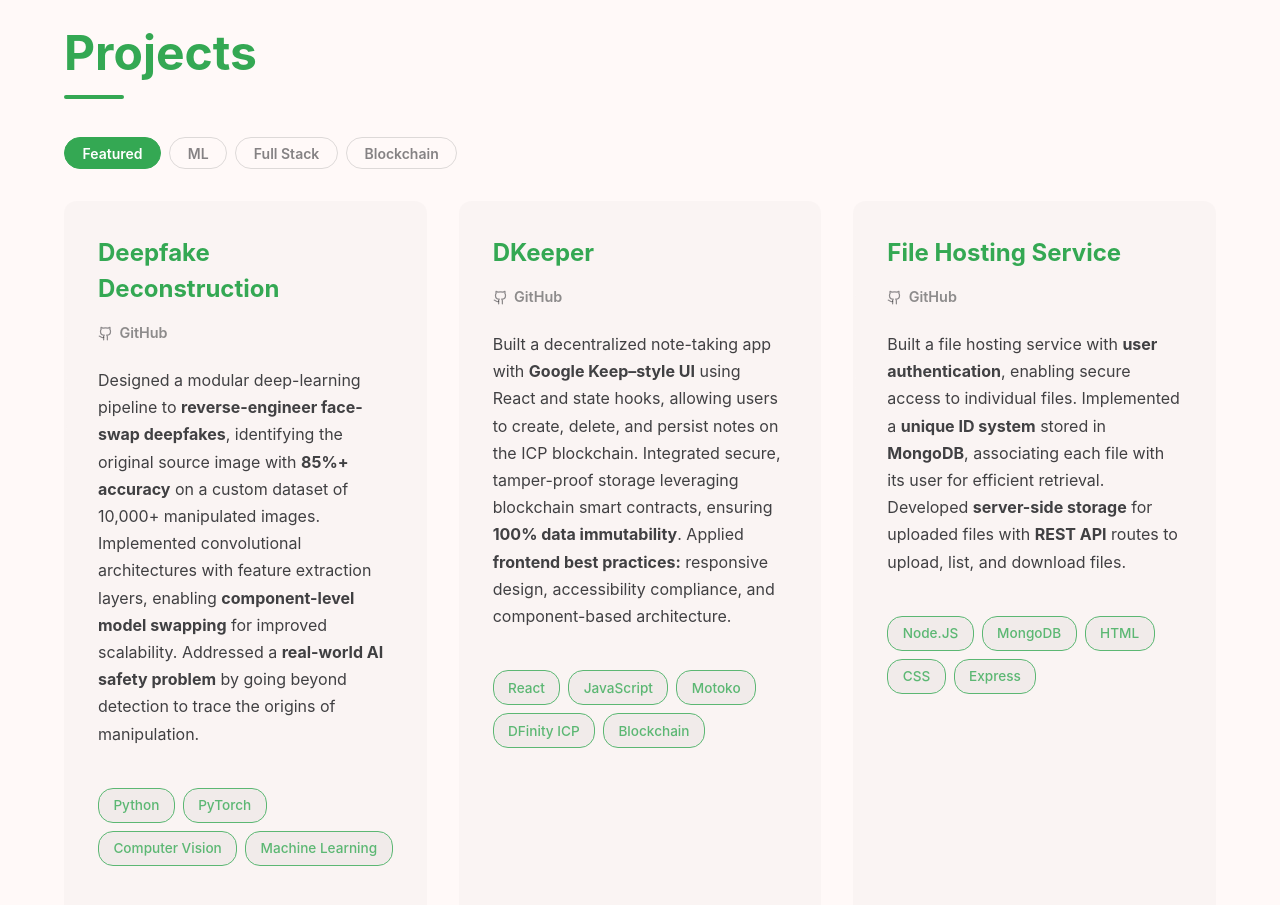
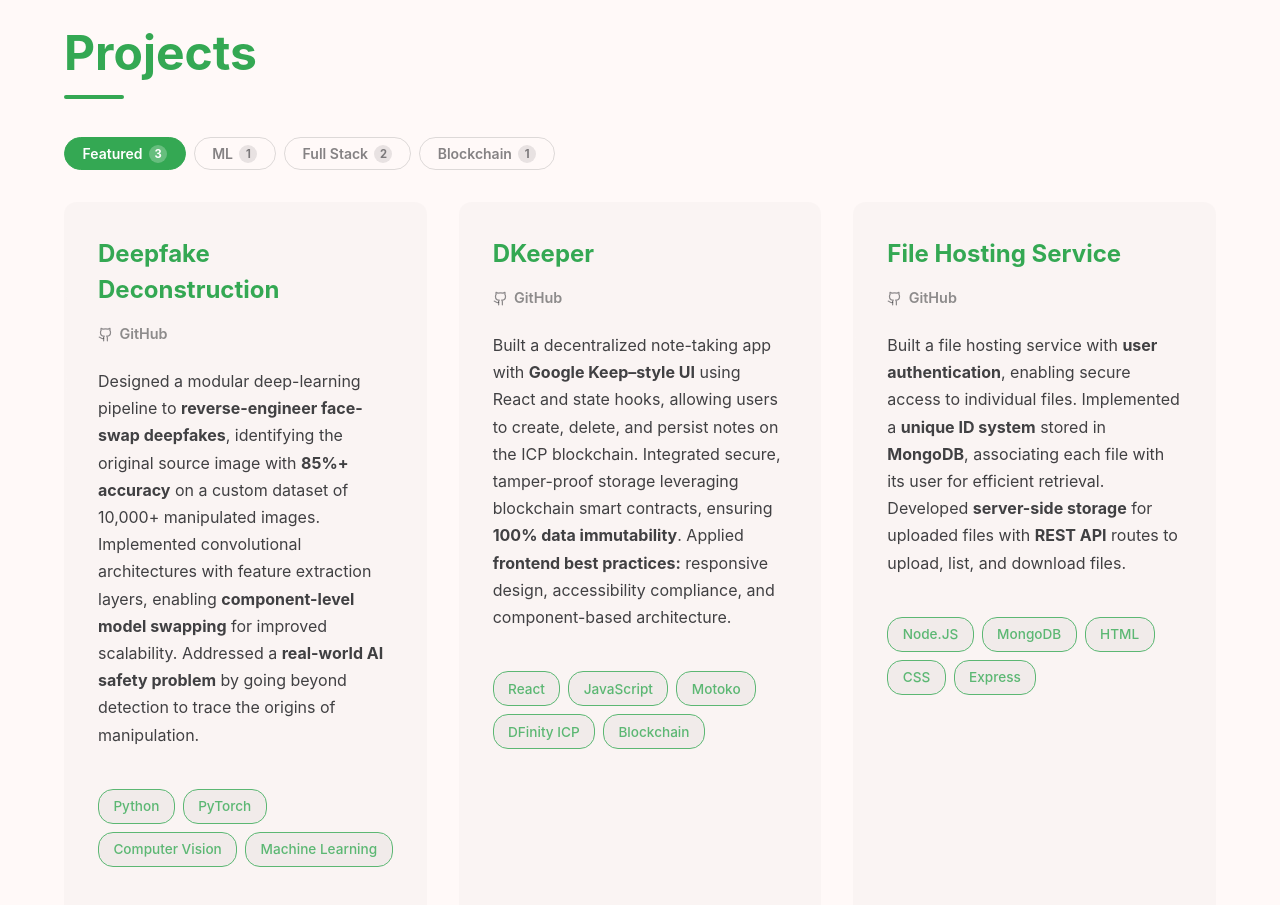
Before and after one commit to vpk-11/portfolio, a React (Vite) app: page / in a window 1280 px wide. Shown: the part 4980-5885 px from the top of the page. Built offline with nearby package versions, Linux system fonts and the light colour scheme.

Commit message:
Update projects view

```diff
--- a/src/components/Projects/Projects.scss
+++ b/src/components/Projects/Projects.scss
@@ -10,9 +10,12 @@
   display: grid;
   grid-template-columns: repeat(auto-fit, minmax(320px, 1fr));
   gap: 2rem;
+  min-height: 420px;
+  align-items: stretch;
 
   @include respond-to(mobile) {
     grid-template-columns: 1fr;
+    min-height: 0;
   }
 }
 
@@ -24,6 +27,7 @@
   @include card-base;
   display: flex;
   flex-direction: column;
+  height: 100%;
   position: relative;
   overflow: hidden;
 
@@ -110,6 +114,19 @@
 
     .tech-tag {
       opacity: 1;
+    }
+  }
+
+  // ── Featured variant ─────────────────────────
+  &--featured {
+    .theme-dark & {
+      background: rgba($green-dark, 0.05);
+      border-color: rgba($green-dark, 0.2);
+    }
+
+    .theme-light & {
+      background: rgba($green-light, 0.04);
+      border-color: rgba($green-light, 0.18);
     }
   }
 }
@@ -210,6 +227,34 @@
   50%       { opacity: 0.5; transform: scale(0.8); }
 }
 
+// ============================================
+// FEATURED BADGE — absolute top right (offset if live badge present)
+// ============================================
+
+.featured-badge {
+  position: absolute;
+  top: 1rem;
+  right: 1rem;
+  display: inline-flex;
+  align-items: center;
+  font-size: 0.72rem;
+  font-weight: 700;
+  letter-spacing: 0.5px;
+  padding: 0.3rem 0.75rem;
+  border-radius: 20px;
+
+  .theme-light & {
+    background: rgba($green-light, 0.12);
+    color: $green-light;
+    border: 1px solid rgba($green-light, 0.3);
+  }
+
+  .theme-dark & {
+    background: rgba($green-dark, 0.12);
+    color: $green-dark;
+    border: 1px solid rgba($green-dark, 0.3);
+  }
+}
 
 // ============================================
 // PROJECT LINKS
@@ -281,3 +326,79 @@
 
   &:focus:not(:focus-visible) { outline: none; }
 }
+
+.pr-tab-count {
+  font-size: 0.72rem;
+  font-weight: 700;
+  padding: 0.1rem 0.45rem;
+  border-radius: 10px;
+
+  .theme-light & { background: rgba($light-text, 0.08); color: rgba($light-text, 0.6); }
+  .theme-dark &  { background: rgba($dark-text, 0.08);  color: rgba($dark-text, 0.55); }
+
+  .pr-tab.active & {
+    .theme-light & { background: rgba($light-bg, 0.3); color: $light-bg; }
+    .theme-dark &  { background: rgba($dark-bg, 0.25); color: $dark-bg; }
+  }
+}
+// ============================================
+// TABS (added)
+// ============================================
+
+.pr-tabs {
+  display: flex;
+  flex-wrap: wrap;
+  gap: 0.5rem;
+  margin-bottom: 2rem;
+}
+
+.pr-tab {
+  display: inline-flex;
+  align-items: center;
+  gap: 0.4rem;
+  padding: 0.4rem 1.1rem;
+  border-radius: 20px;
+  border: 1px solid;
+  font-size: 0.875rem;
+  font-weight: 600;
+  cursor: pointer;
+  background: transparent;
+  transition: all 0.2s ease;
+
+  .theme-light & {
+    border-color: rgba($light-text, 0.15);
+    color: rgba($light-text, 0.55);
+    &:hover { border-color: $green-light; color: $green-light; }
+    &.active {
+      background: $green-light; border-color: $green-light; color: #fff;
+      .pr-tab-count { background: rgba(255,255,255,0.25); color: #fff; }
+    }
+  }
+
+  .theme-dark & {
+    border-color: rgba($dark-text, 0.15);
+    color: rgba($dark-text, 0.5);
+    &:hover { border-color: $green-dark; color: $green-dark; }
+    &.active {
+      background: $green-dark; border-color: $green-dark; color: $dark-bg;
+      .pr-tab-count { background: rgba($dark-bg, 0.2); color: $dark-bg; }
+    }
+  }
+
+  &:focus:not(:focus-visible) { outline: none; }
+}
+
+.pr-tab-count {
+  display: inline-flex;
+  align-items: center;
+  justify-content: center;
+  min-width: 18px;
+  height: 18px;
+  padding: 0 5px;
+  border-radius: 9px;
+  font-size: 0.7rem;
+  font-weight: 700;
+
+  .theme-light & { background: rgba($light-text, 0.1); color: rgba($light-text, 0.55); }
+  .theme-dark &  { background: rgba($dark-text, 0.1);  color: rgba($dark-text, 0.5); }
+}
--- a/src/components/Projects/Projects.tsx
+++ b/src/components/Projects/Projects.tsx
@@ -64,6 +64,7 @@
                 onClick={() => setActiveTab(tab)}
               >
                 {tab}
+                <span className="pr-tab-count">{projects.filter(p => (p.categories ?? []).includes(tab)).length}</span>
               </button>
             ))}
           </div>
--- a/src/data/projects.json
+++ b/src/data/projects.json
@@ -27,6 +27,6 @@
     "link": "https://github.com/vpk-11/file-hosting-service",
     "demoLink": "",
     "githubLink": "https://github.com/vpk-11/file-hosting-service",
-    "categories": ["Featured", "ML"]
+    "categories": ["Featured", "Full Stack"]
   }
 ]
```
